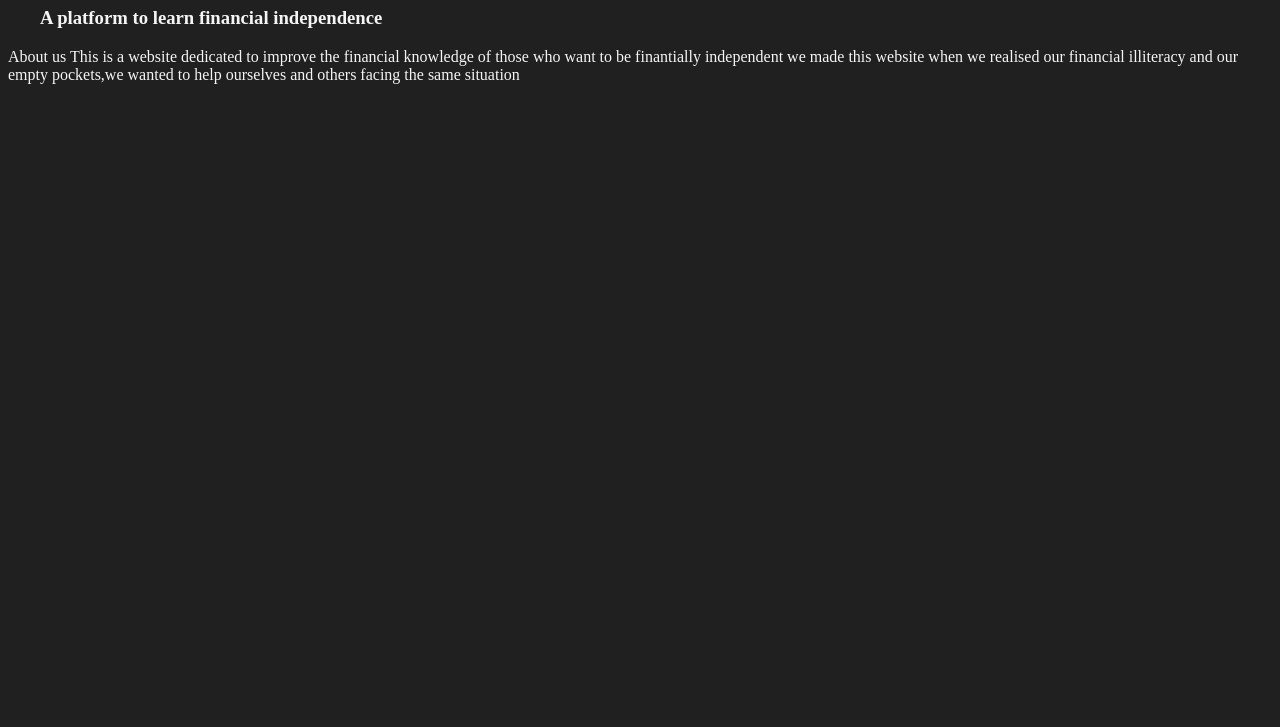
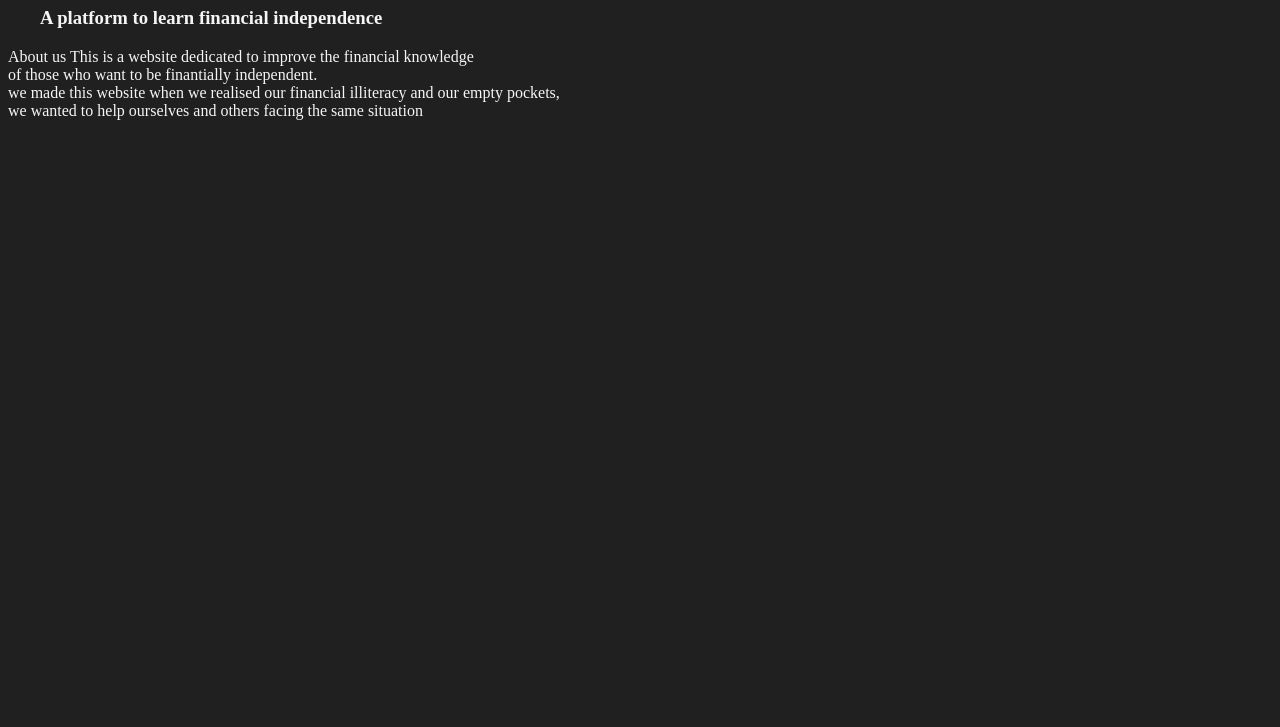
Before and after one commit to ArchBase/finshare, a plain HTML site: page index.html in a window 1280 px wide. Shown: the part 73-800 px from the top of the page. Drawn offline with Linux system fonts and the light colour scheme.

Commit message:
about us cleanup

```diff
--- a/index.html
+++ b/index.html
@@ -11,10 +11,12 @@
         <h1>Finshare</h1>
         <h3>A platform to learn financial independence</h3>
     </header>
+    <p>
     About us
-    This is a website dedicated to improve the financial knowledge of those who want
-    to be finantially independent
-    we made this website when we realised our financial illiteracy and our empty pockets,we
-    wanted to help ourselves and others facing the same situation
+    This is a website dedicated to improve the financial knowledge <br>
+    of those who want to be finantially independent. <br>
+    we made this website when we realised our financial illiteracy and our empty pockets, <br>
+    we wanted to help ourselves and others facing the same situation
+    </p>
 </body>
 </html>
```
